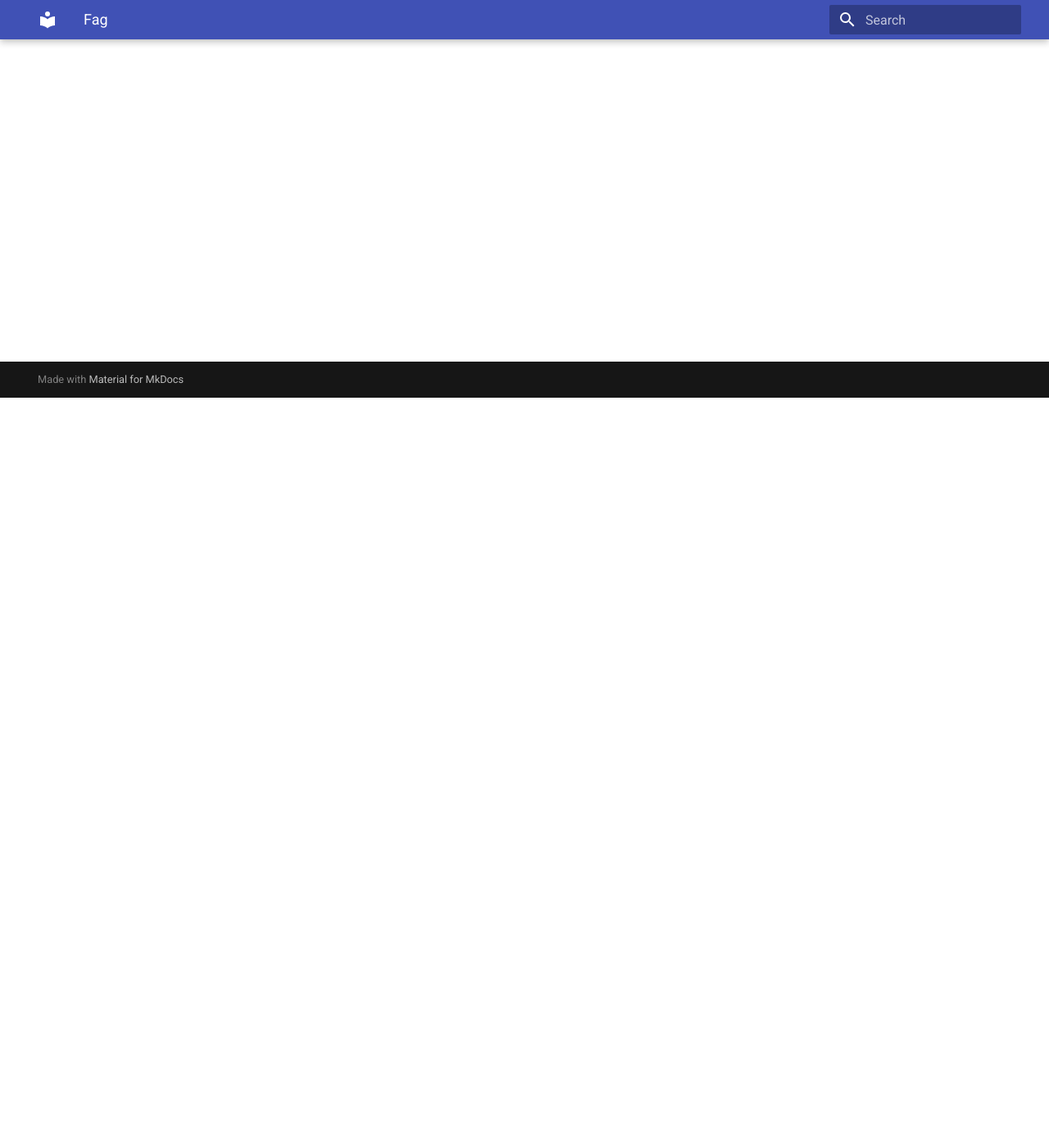
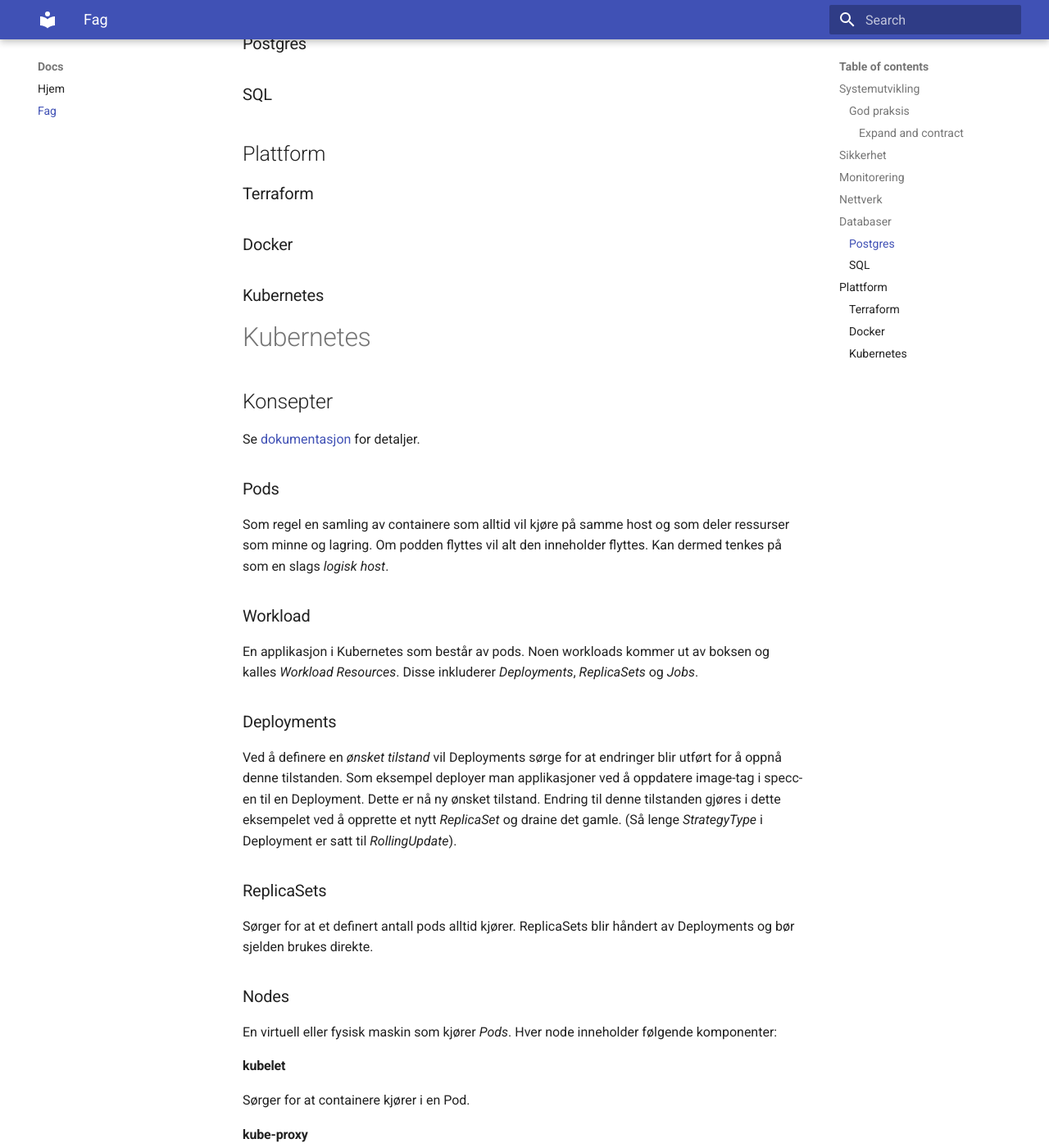
Before and after one commit to korsveien/docs, an MkDocs documentation site: the page built from docs/fag.md, in a window 1280 px wide and 1400 px high, scrolled down 915 px. Shown: the whole window at 82% size. Built offline with MkDocs 1.6.1 and Material for MkDocs 9.7.7, drawn with Linux system fonts in a browser that asks for light colours; some of the changed text lies outside the part shown.

Commit message:
Skriv om kubernetes

```diff
--- a/docs/fag.md
+++ b/docs/fag.md
@@ -1,11 +1,123 @@
 Fag 🪚
 ======
+
+Systemutvikling
+---------------
+
+### God praksis
+
+#### Expand and contract
+
+https://martinfowler.com/bliki/ParallelChange.html
+
+Sikkerhet
+---------
+
+-	Sertifikater
+	-	X509
+	-	pkcs12
+-	Oauth
+
+Monitorering
+------------
+
+-	Prometheus
+-	Grafana
+-	pghero
+
+Nettverk
+--------
+
+-	Apple Bonjour
+
+Databaser
+---------
+
+### Postgres
+
+### SQL
+
+Plattform
+---------
+
+### Terraform
+
+### Docker
+
+### Kubernetes
+
+Kubernetes
+==========
+
+Konsepter
+---------
+
+Se [dokumentasjon](https://kubernetes.io/docs) for detaljer.
+
+### Pods
+
+Som regel en samling av containere som alltid vil kjøre på samme host og som deler ressurser som minne og lagring. Om podden flyttes vil alt den inneholder flyttes. Kan dermed tenkes på som en slags *logisk host*.
+
+### Workload
+
+En applikasjon i Kubernetes som består av pods. Noen workloads kommer ut av boksen og kalles *Workload Resources*. Disse inkluderer *Deployments*, *ReplicaSets* og *Jobs*.
+
+### Deployments
+
+Ved å definere en *ønsket tilstand* vil Deployments sørge for at endringer blir utført for å oppnå denne tilstanden. Som eksempel deployer man applikasjoner ved å oppdatere image-tag i specc-en til en Deployment. Dette er nå ny ønsket tilstand. Endring til denne tilstanden gjøres i dette eksempelet ved å opprette et nytt *ReplicaSet* og draine det gamle. (Så lenge *StrategyType* i Deployment er satt til *RollingUpdate*).
+
+### ReplicaSets
+
+Sørger for at et definert antall pods alltid kjører. ReplicaSets blir håndert av Deployments og bør sjelden brukes direkte.
+
+### Nodes
+
+En virtuell eller fysisk maskin som kjører *Pods*. Hver node inneholder følgende komponenter:
+
+#### kubelet
+
+Sørger for at containere kjører i en Pod.
+
+#### kube-proxy
+
+Håndterer nettverksregler ved å filtrere trafikk inn og ut.
+
+#### container runtime
+
+Programvaren som kjører containere, som regel [containerd](https://containerd.io/docs/).
+
+### Control Plane
+
+En samling komponenter som håndterer *Nodes*, *Pods*, skedulering og responderer på events.
+
+#### kube-apiserver
+
+#### etcd
+
+#### kube-scheduler
+
+#### kube-controller-manager
+
+#### cloud-controller-manager
+
+#### kubectl
+
+#### krew
+
+#### Helm
+
+Programmeringsspråk
+-------------------
+
+### Go
+
+### Lua
+
+### Swift
 
 Leseliste
 ---------
 
-### Kubernetes
-
 -	[Kubernetes in Action](https://www.manning.com/books/kubernetes-in-action)
 -	[Core Kubernetes](https://www.manning.com/books/core-kubernetes)
 -	[Accelerate](https://books.apple.com/no/book/accelerate-the-science-of-lean-software-and/id1604511060)
--- a/mkdocs.yml
+++ b/mkdocs.yml
@@ -2,4 +2,5 @@ site_name: Docs
 theme:
   name: material
 nav:
+  - Hjem: hjem.md
   - Fag: fag.md
```
Also changed, not shown: docs/hjem.md (+10 -0 lines).
